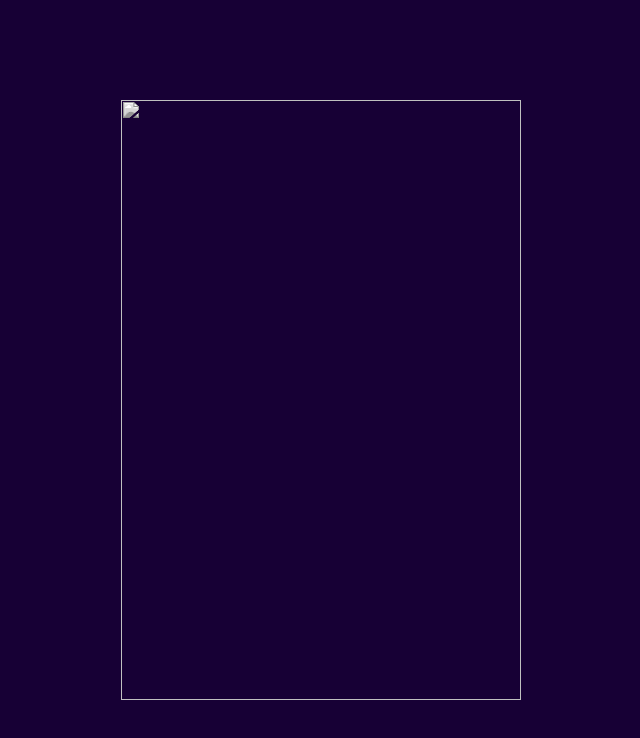
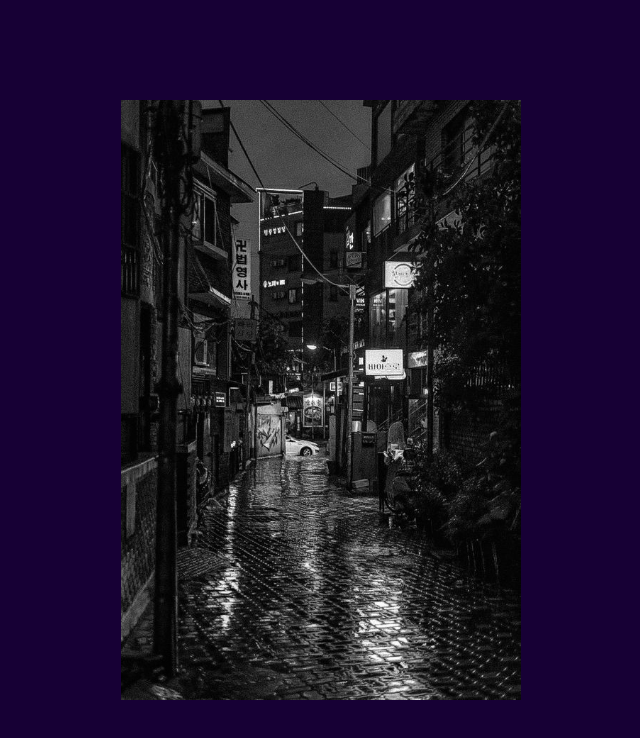
Before and after one commit to Tanziaa/image-transition, a plain HTML site: page index.html in a window 1280 px wide. Shown: the whole page, without its empty margins (319-959 px from the left). Drawn offline with Linux system fonts and the light colour scheme; the site is published under a folder, as on GitHub Pages, so addresses that start at the root find nothing.

Commit message:
pic added

```diff
--- a/index.html
+++ b/index.html
@@ -8,7 +8,7 @@
 </head>
 <body>
     <div class="img-container">
-        <img src="/images/pic-4.jpg" alt="">
+        <img src="./images/pic-4.jpg" alt="">
     </div>
 </body>
 </html>
```
